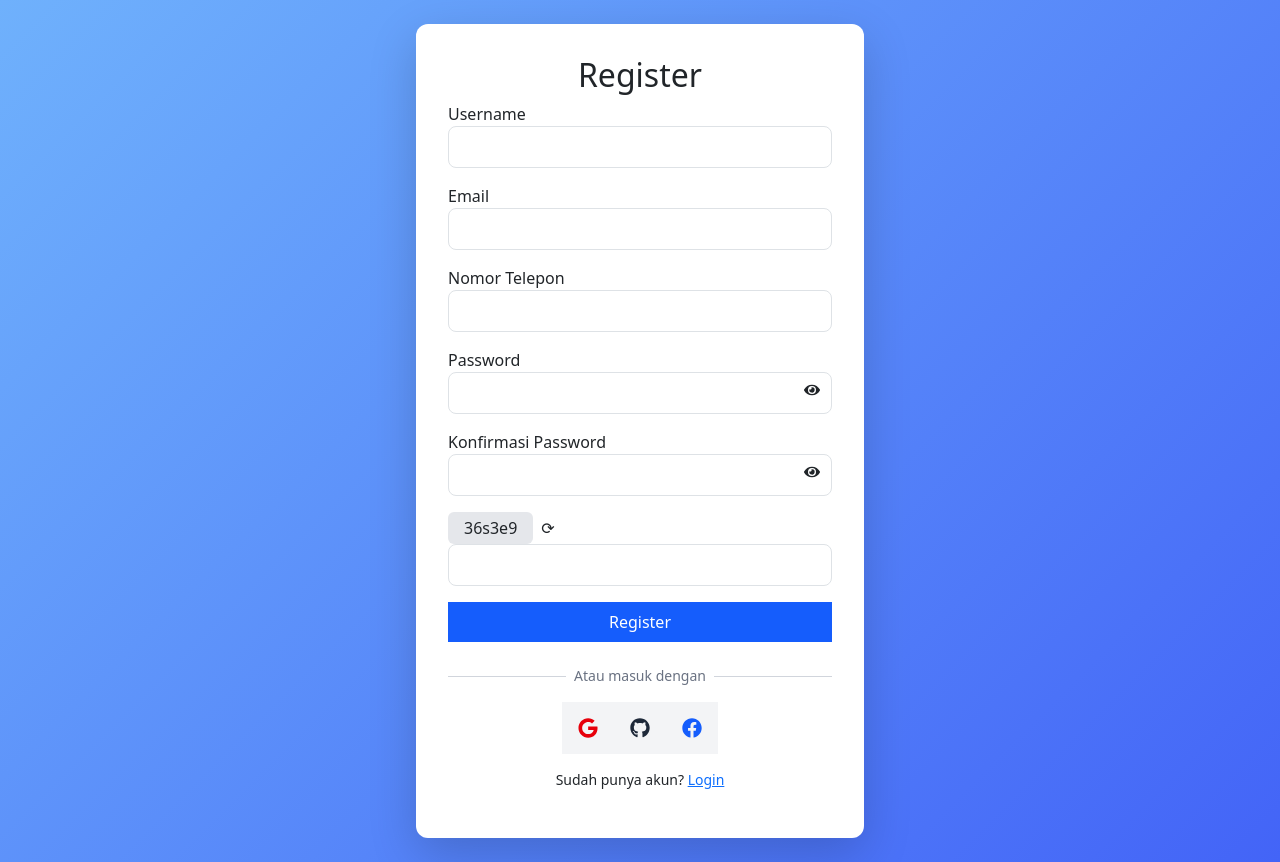
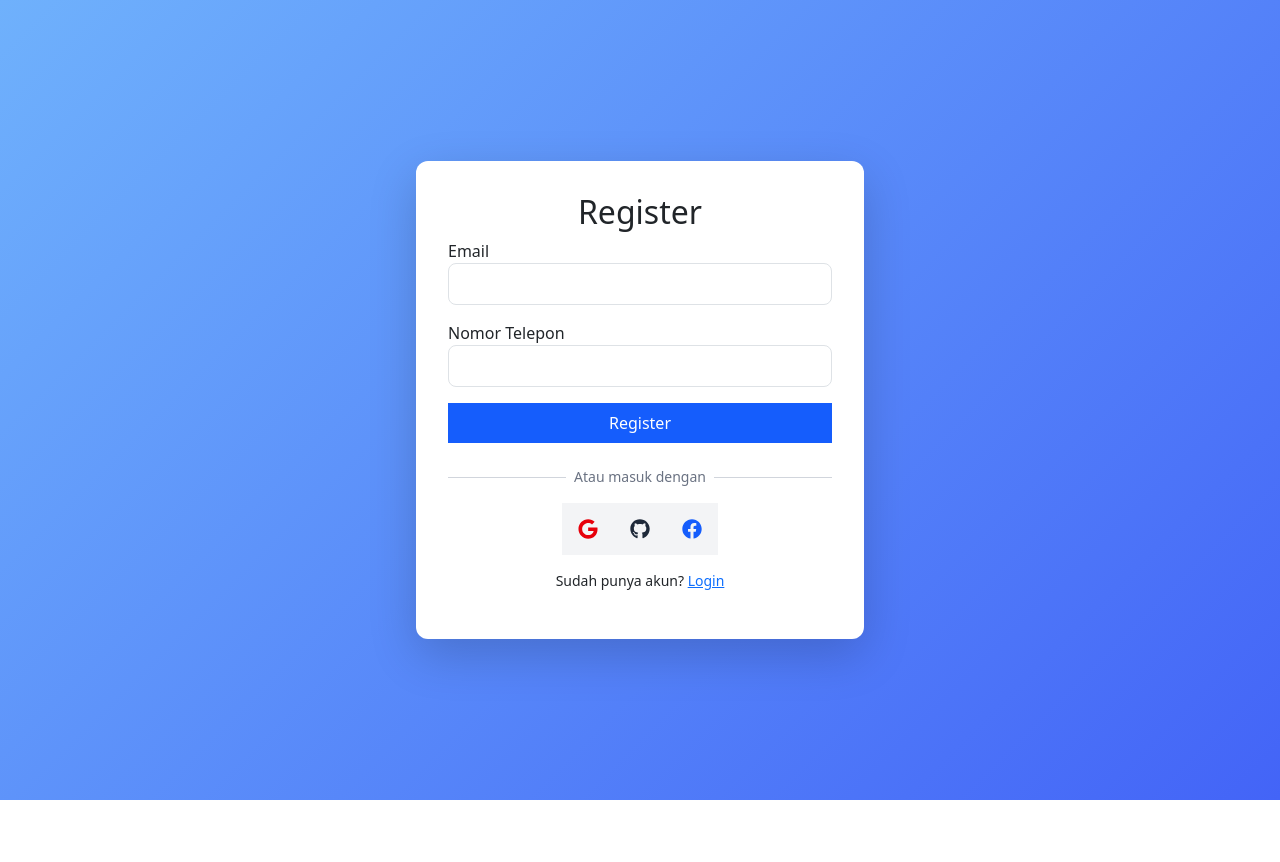
Before and after one commit to mithagresiaharahap241713057-droid/react-hooks-y-xxxx, a Next.js app: page /auth/register in a window 1280 px wide. After the commit the page ends 800 px from the top, so only its background shows below. Built offline with nearby package versions, Linux system fonts and the light colour scheme.

Commit message:
Update page.tsx
initial commit

```diff
--- a/src/app/auth/register/page.tsx
+++ b/src/app/auth/register/page.tsx
@@ -1,6 +1,6 @@
 'use client';
 
-import { useState, useEffect } from 'react';
+import { useState, useEffect, useRef } from 'react';
 import { useRouter } from 'next/navigation';
 import AuthFromWrapper from '../../../components/AuthFromWrapper';
 import Link from 'next/link';
@@ -28,6 +28,7 @@ interface Errors {
 
 const RegisterPage = () => {
     const router = useRouter();
+    const emailRef = useRef<HTMLInputElement>(null);
 
     const [formData, setFormData] = useState<FormData>({
         username: '',
@@ -43,7 +44,7 @@ const RegisterPage = () => {
     const [showConfirm, setShowConfirm] = useState(false);
 
     const [strength, setStrength] = useState(0);
-    const [confirmStrength, setConfirmStrength] = useState(0); // 🔥 NEW
+    const [confirmStrength, setConfirmStrength] = useState(0);
 
     const generateCaptcha = () => {
         return Math.random().toString(36).substring(2, 8);
@@ -51,9 +52,8 @@ const RegisterPage = () => {
 
     const [captcha, setCaptcha] = useState(generateCaptcha());
 
-    // 🔥 FUNCTION BIAR GA DOUBLE
     const calculateStrength = (password: string) => {
-        return Math.min(
+        return (
             (password.length > 7 ? 25 : 0) +
             (/[A-Z]/.test(password) ? 25 : 0) +
             (/[0-9]/.test(password) ? 25 : 0) +
@@ -61,7 +61,6 @@ const RegisterPage = () => {
         );
     };
 
-    // 🔥 USE EFFECT UNTUK KEDUA PASSWORD
     useEffect(() => {
         setStrength(calculateStrength(formData.password));
         setConfirmStrength(calculateStrength(formData.confirmPassword));
@@ -69,8 +68,41 @@ const RegisterPage = () => {
 
     const handleChange = (e: React.ChangeEvent<HTMLInputElement>) => {
         const { name, value } = e.target;
-        setFormData(prev => ({ ...prev, [name]: value }));
-        setErrors(prev => ({ ...prev, [name]: undefined }));
+
+        if (name === "phone") {
+            const onlyNumber = value.replace(/\D/g, "");
+            setFormData(prev => ({ ...prev, phone: onlyNumber }));
+        } else {
+            setFormData(prev => ({ ...prev, [name]: value }));
+        }
+
+        // 🔥 REAL-TIME EMAIL VALIDATION
+        if (name === "email") {
+            const emailPattern = /^[^\s@]+@[^\s@]+\.(com|net|co)$/;
+
+            if (value && !emailPattern.test(value)) {
+                setErrors(prev => ({
+                    ...prev,
+                    email: "Format email tidak valid"
+                }));
+            } else {
+                setErrors(prev => {
+                    const newErr = { ...prev };
+                    delete newErr.email;
+                    return newErr;
+                });
+            }
+
+            emailRef.current?.setCustomValidity("");
+        }
+
+        if (errors[name as keyof Errors] && name !== "email") {
+            setErrors(prev => {
+                const newErr = { ...prev };
+                delete newErr[name as keyof Errors];
+                return newErr;
+            });
+        }
     };
 
     const handleSubmit = (e: React.FormEvent<HTMLFormElement>) => {
@@ -80,24 +112,30 @@ const RegisterPage = () => {
 
         if (!formData.username.trim()) {
             newErrors.username = 'Username wajib diisi';
-        } else if (formData.username.length < 3) {
-            newErrors.username = 'Minimal 3 karakter';
         }
 
-        if (!formData.email.trim()) {
-            newErrors.email = 'Email wajib diisi';
-        } else if (!formData.email.includes('@')) {
-            newErrors.email = 'Format email tidak valid';
+        // EMAIL VALIDATION + HTML5 TOOLTIP
+        if (!formData.email) {
+            newErrors.email = "Email wajib diisi";
+            emailRef.current?.setCustomValidity("Email wajib diisi");
+        } else if (!/^[^\s@]+@[^\s@]+\.(com|net|co)$/.test(formData.email)) {
+            newErrors.email = "Format email tidak valid";
+            emailRef.current?.setCustomValidity(
+                `Sertakan '@' pada alamat email. "${formData.email}" tidak valid`
+            );
+        } else {
+            emailRef.current?.setCustomValidity("");
         }
 
-        if (!formData.phone.trim()) {
+        // 🔥 PHONE MIN 10 DIGIT
+        if (!formData.phone) {
             newErrors.phone = 'Nomor telepon wajib diisi';
+        } else if (formData.phone.length < 10) {
+            newErrors.phone = 'Nomor telepon minimal 10 karakter';
         }
 
         if (!formData.password) {
             newErrors.password = 'Password wajib diisi';
-        } else if (formData.password.length < 8) {
-            newErrors.password = 'Minimal 8 karakter';
         }
 
         if (!formData.confirmPassword) {
@@ -106,7 +144,7 @@ const RegisterPage = () => {
             newErrors.confirmPassword = 'Password tidak sama';
         }
 
-        if (!formData.captchaInput.trim()) {
+        if (!formData.captchaInput) {
             newErrors.captcha = 'Captcha belum diisi';
         } else if (formData.captchaInput !== captcha) {
             newErrors.captcha = 'Captcha tidak sesuai';
@@ -114,6 +152,13 @@ const RegisterPage = () => {
 
         if (Object.keys(newErrors).length > 0) {
             setErrors(newErrors);
+
+            // 🔥 TRIGGER HTML5 TOOLTIP
+            if (newErrors.email) {
+                emailRef.current?.reportValidity();
+                emailRef.current?.focus();
+            }
+
             toast.error("Registrasi gagal!");
             return;
         }
@@ -126,22 +171,11 @@ const RegisterPage = () => {
         <AuthFromWrapper title="Register">
             <form onSubmit={handleSubmit} className="space-y-4 w-full">
 
-                {/* USERNAME */}
-                <div>
-                    <label>Username</label>
-                    <input
-                        name="username"
-                        value={formData.username}
-                        onChange={handleChange}
-                        className="w-full px-4 py-2 border rounded-lg"
-                    />
-                    {errors.username && <p className="text-red-500 text-sm">{errors.username}</p>}
-                </div>
-
-                {/* EMAIL */}
                 <div>
                     <label>Email</label>
                     <input
+                        ref={emailRef}
+                        type="email"
                         name="email"
                         value={formData.email}
                         onChange={handleChange}
@@ -150,98 +184,23 @@ const RegisterPage = () => {
                     {errors.email && <p className="text-red-500 text-sm">{errors.email}</p>}
                 </div>
 
-                {/* PHONE */}
                 <div>
                     <label>Nomor Telepon</label>
                     <input
                         name="phone"
-                        inputMode="numeric"
                         value={formData.phone}
-                        onChange={(e) => {
-                            const onlyNumbers = e.target.value.replace(/[^0-9]/g, '');
-                            setFormData(prev => ({ ...prev, phone: onlyNumbers }));
-                            setErrors(prev => ({ ...prev, phone: undefined }));
-                        }}
+                        onChange={handleChange}
                         className="w-full px-4 py-2 border rounded-lg"
                     />
                     {errors.phone && <p className="text-red-500 text-sm">{errors.phone}</p>}
                 </div>
 
-                {/* PASSWORD */}
-                <div>
-                    <label>Password</label>
-                    <div className="relative">
-                        <input
-                            type={showPassword ? "text" : "password"}
-                            name="password"
-                            value={formData.password}
-                            onChange={handleChange}
-                            className="w-full px-4 py-2 pr-10 border rounded-lg"
-                        />
-                        <button type="button" onClick={() => setShowPassword(!showPassword)} className="absolute right-3 top-2.5">
-                            {showPassword ? <FaEyeSlash /> : <FaEye />}
-                        </button>
-                    </div>
-                    {formData.password && (
-                    <div className="mt-1">
-                        <div className="w-full h-2 bg-gray-200 rounded">
-                            <div className="h-2 bg-blue-500 rounded" style={{ width: `${strength}%` }} />
-                        </div>
-                        <p className="text-sm">Strength: {strength}%</p>
-                    </div>
-                    )}
-
-                    {errors.password && <p className="text-red-500 text-sm">{errors.password}</p>}
-                </div>
-
-                {/* CONFIRM PASSWORD */}
-                <div>
-                    <label>Konfirmasi Password</label>
-                    <div className="relative">
-                        <input
-                            type={showConfirm ? "text" : "password"}
-                            name="confirmPassword"
-                            value={formData.confirmPassword}
-                            onChange={handleChange}
-                            className="w-full px-4 py-2 pr-10 border rounded-lg"
-                        />
-                        <button type="button" onClick={() => setShowConfirm(!showConfirm)} className="absolute right-3 top-2.5">
-                            {showConfirm ? <FaEyeSlash /> : <FaEye />}
-                        </button>
-                    </div>
-
-                    {formData.password && (
-                    <div className="mt-1">
-                        <div className="w-full h-2 bg-gray-200 rounded">
-                            <div className="h-2 bg-blue-500 rounded" style={{ width: `${confirmStrength}%` }} />
-                        </div>
-                        <p className="text-sm">Strength: {confirmStrength}%</p>
-                    </div>
-                    )}
-
-                    {errors.confirmPassword && <p className="text-red-500 text-sm mt-1">{errors.confirmPassword}</p>}
-                </div>
-
-                {/* CAPTCHA */}
-                <div>
-                    <div className="flex gap-2">
-                        <span className="bg-gray-200 px-3 py-1 rounded">{captcha}</span>
-                        <button type="button" onClick={() => setCaptcha(generateCaptcha())}>⟳</button>
-                    </div>
-
-                    <input
-                        name="captchaInput"
-                        value={formData.captchaInput}
-                        onChange={handleChange}
-                        className="w-full px-4 py-2 border rounded-lg"
-                    />
-                    {errors.captcha && <p className="text-red-500 text-sm">{errors.captcha}</p>}
-                </div>
-
                 <button className="w-full bg-blue-600 text-white py-2 rounded-lg">
                     Register
                 </button>
+
                 <SocialAuth />
+
                 <p className="text-center text-sm">
                     Sudah punya akun? <Link href="/auth/login" className="text-blue-600">Login</Link>
                 </p>
```
